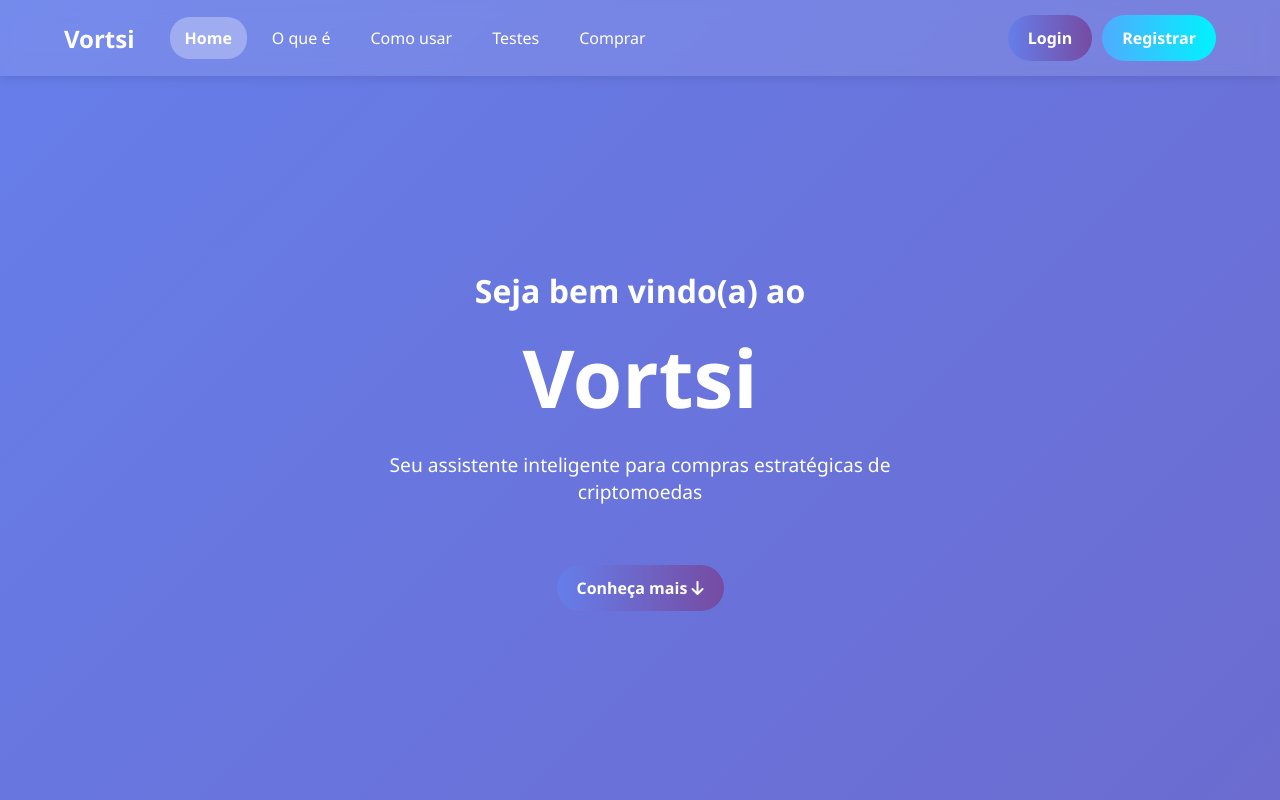
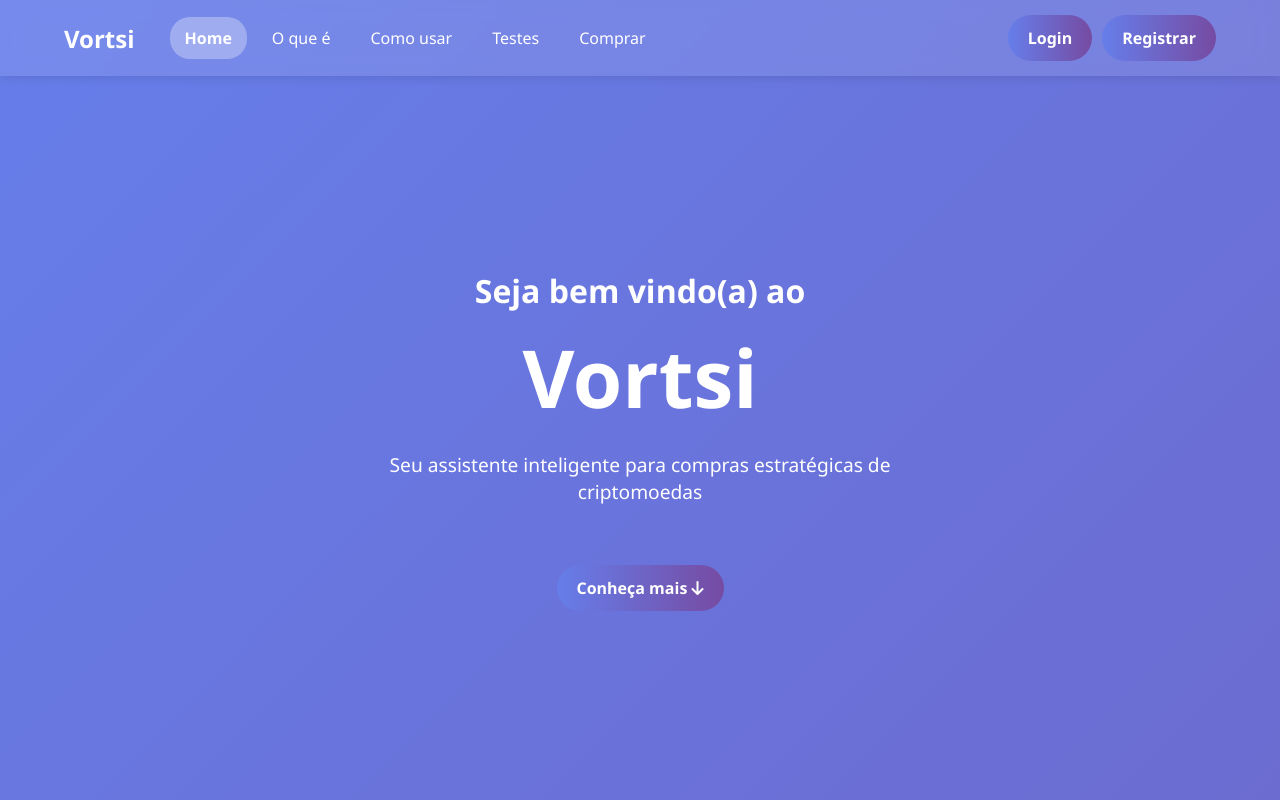
Before and after one commit to vilkerrainer/vortsi-frontend, a plain HTML site: page public/index.html in a window 1280 px wide. Shown: the top 800 px of the page. Drawn offline with Linux system fonts and the light colour scheme; no server answers.

Commit message:
update styule.css

```diff
--- a/public/style.css
+++ b/public/style.css
@@ -414,13 +414,6 @@ body {
   background: linear-gradient(to right, #e55a5a, #e57a7a);
 }
 
-.auth-btn.register {
-  background: linear-gradient(to right, #4facfe, #00f2fe);
-}
-
-.auth-btn.register:hover {
-  background: linear-gradient(to right, #3a9bec, #00d9e6);
-}
 
 /* Mensagens */
 #message {
```
